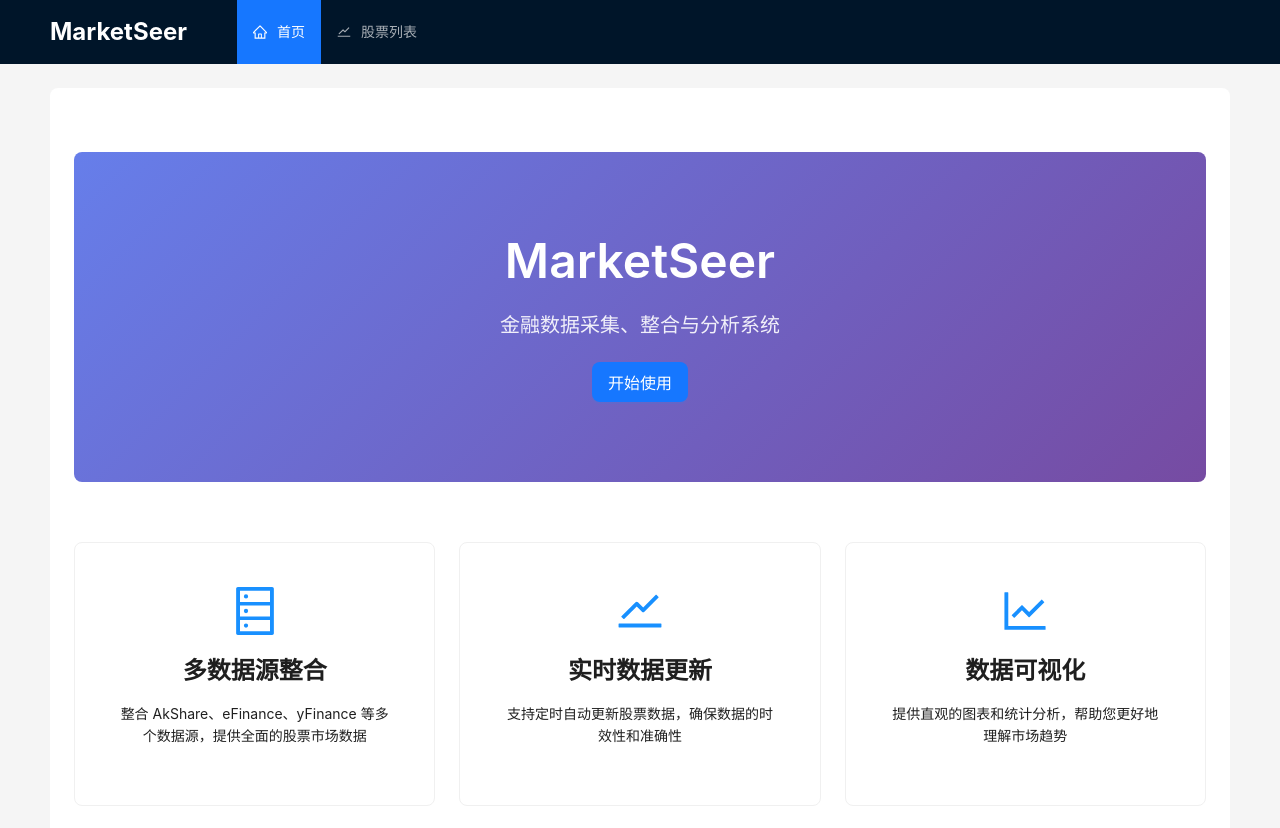
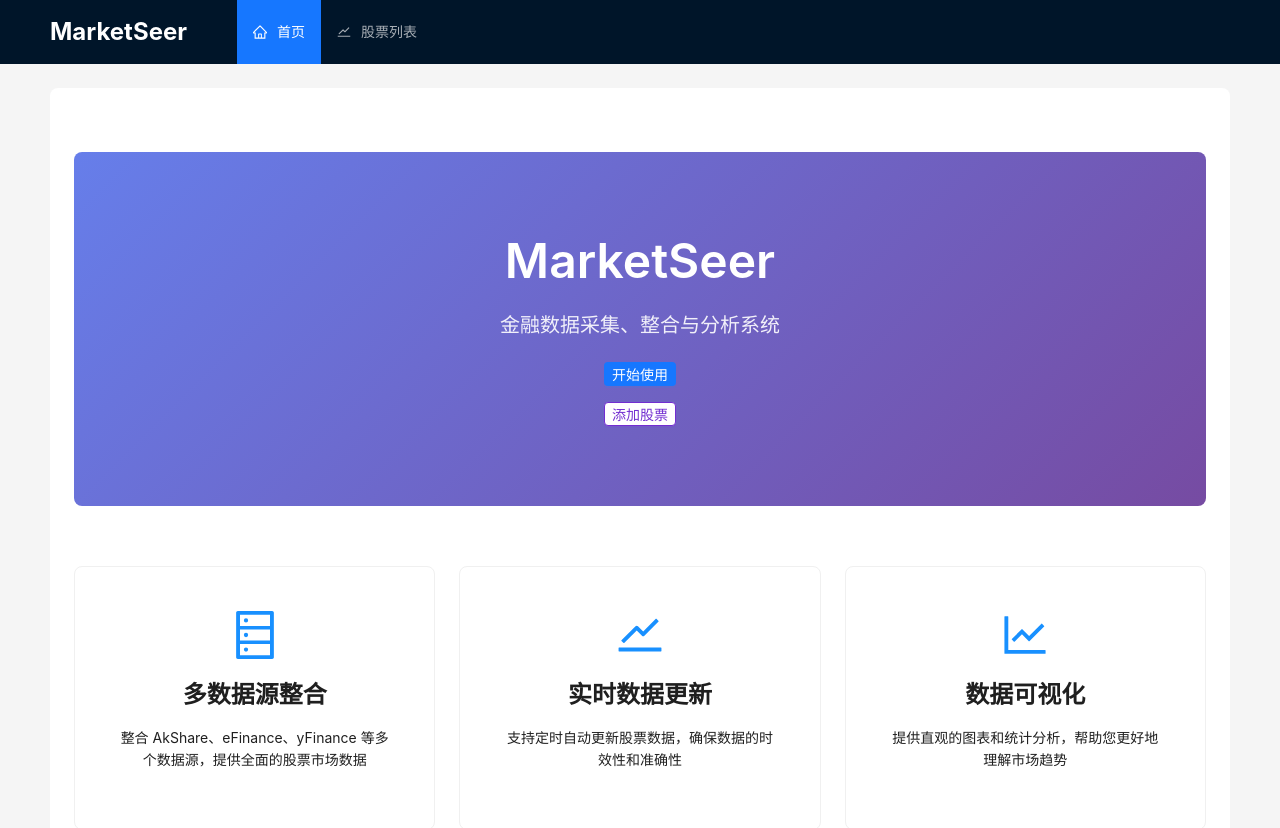
Before and after one commit to yuniezzx/MarketSeer, a React (Vite) app in the folder frontend/: page / in a window 1280 px wide. Shown: the top 828 px of the page. Built offline with nearby package versions, Linux system fonts and the light colour scheme.

Commit message:
add stock coding 1

```diff
--- a/frontend/src/components/AddStock/AddStock.scss
+++ b/frontend/src/components/AddStock/AddStock.scss
@@ -0,0 +1,13 @@
+.add-stock-modal {
+  .ant-modal-title {
+    font-weight: bold;
+    font-size: 18px;
+  }
+
+  .ant-modal-body {
+    display: flex;
+    flex-direction: column;
+    gap: 16px;
+    margin-top: 12px;
+  }
+}
--- a/frontend/src/components/AddStock/index.jsx
+++ b/frontend/src/components/AddStock/index.jsx
@@ -1,11 +1,48 @@
-import React from 'react';
+import React, { useState } from 'react';
+import { Button, Modal, Input } from 'antd';
 import './AddStock.scss';
 
 function AddStock() {
+  const [isModalOpen, setIsModalOpen] = useState(false);
+  const [stockCode, setStockCode] = useState('');
+
+  const showModal = () => {
+    setIsModalOpen(true);
+  };
+
+  const handleOk = () => {
+    setIsModalOpen(false);
+  };
+
+  const handleCancel = () => {
+    setStockCode('');
+    setIsModalOpen(false);
+  };
+
+  const fetchStockData = async code => {
+    // Placeholder for fetching stock data logic
+    console.log(`Fetching data for stock code: ${code}`);
+  };
+
   return (
     <div>
-      <h2>添加股票</h2>
-      {/* 添加股票的表单或功能将在此处实现 */}
+      <Button color='purple' size='small' variant='outlined' onClick={showModal}>
+        添加股票
+      </Button>
+      <Modal
+        title='添加股票'
+        className='add-stock-modal'
+        closable={{ 'aria-label': 'Custom Close Button' }}
+        open={isModalOpen}
+        onOk={handleOk}
+        onCancel={handleCancel}>
+        <p>请输入股票代码: </p>
+        <Input
+          placeholder='例如: AAPL, 000001.SZ'
+          value={stockCode}
+          onChange={e => setStockCode(e.target.value)}
+        />
+      </Modal>
     </div>
   );
 }
--- a/frontend/src/pages/home/HomePage.jsx
+++ b/frontend/src/pages/home/HomePage.jsx
@@ -2,6 +2,7 @@
 import { Card, Row, Col, Typography, Button } from 'antd';
 import { useNavigate } from 'react-router-dom';
 import { StockOutlined, LineChartOutlined, DatabaseOutlined } from '@ant-design/icons';
+import AddStock from '../../components/AddStock';
 import './HomePage.scss';
 
 const { Title, Paragraph } = Typography;
@@ -14,9 +15,12 @@
       <div className='hero-section'>
         <Title level={1}>MarketSeer</Title>
         <Paragraph className='subtitle'>金融数据采集、整合与分析系统</Paragraph>
-        <Button type='primary' size='large' onClick={() => navigate('/stocks')}>
+        <Button type='primary' size='small' onClick={() => navigate('/stocks')}>
           开始使用
         </Button>
+        <div className='add-stock-btn'>
+          <AddStock />
+        </div>
       </div>
 
       <Row gutter={[24, 24]} className='features-section'>
--- a/frontend/src/pages/home/HomePage.scss
+++ b/frontend/src/pages/home/HomePage.scss
@@ -23,6 +23,10 @@
   margin-bottom: 30px;
 }
 
+.add-stock-btn {
+  margin-top: 16px;
+}
+
 .features-section {
   margin-top: 40px;
 }
```
